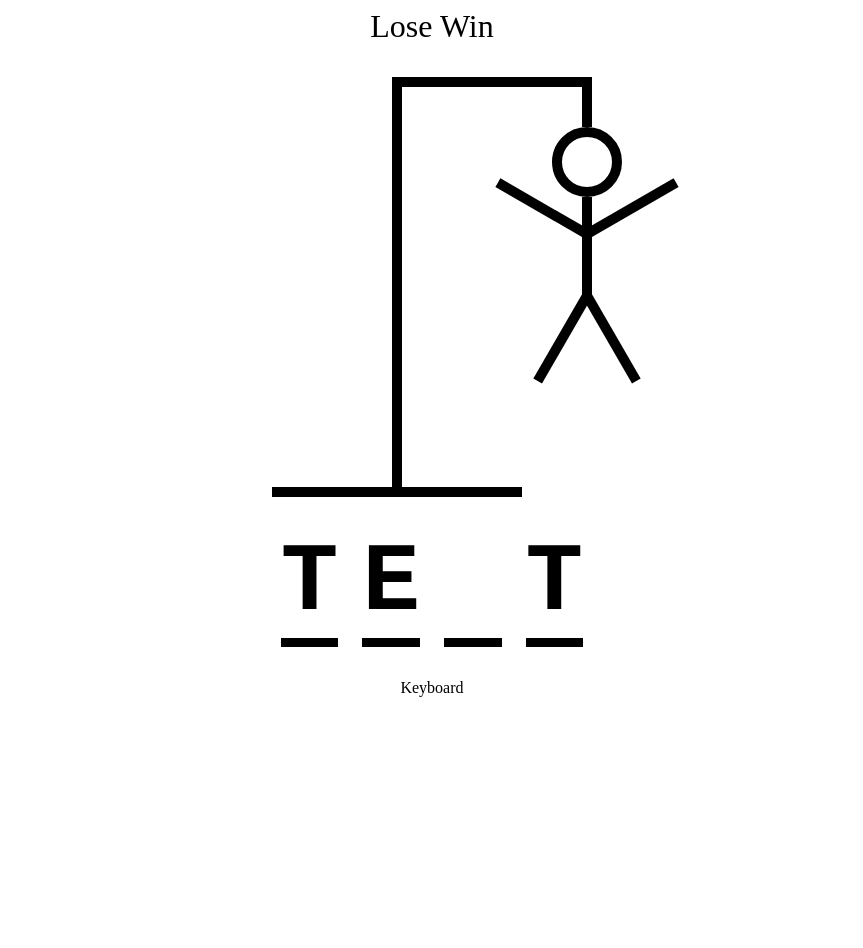
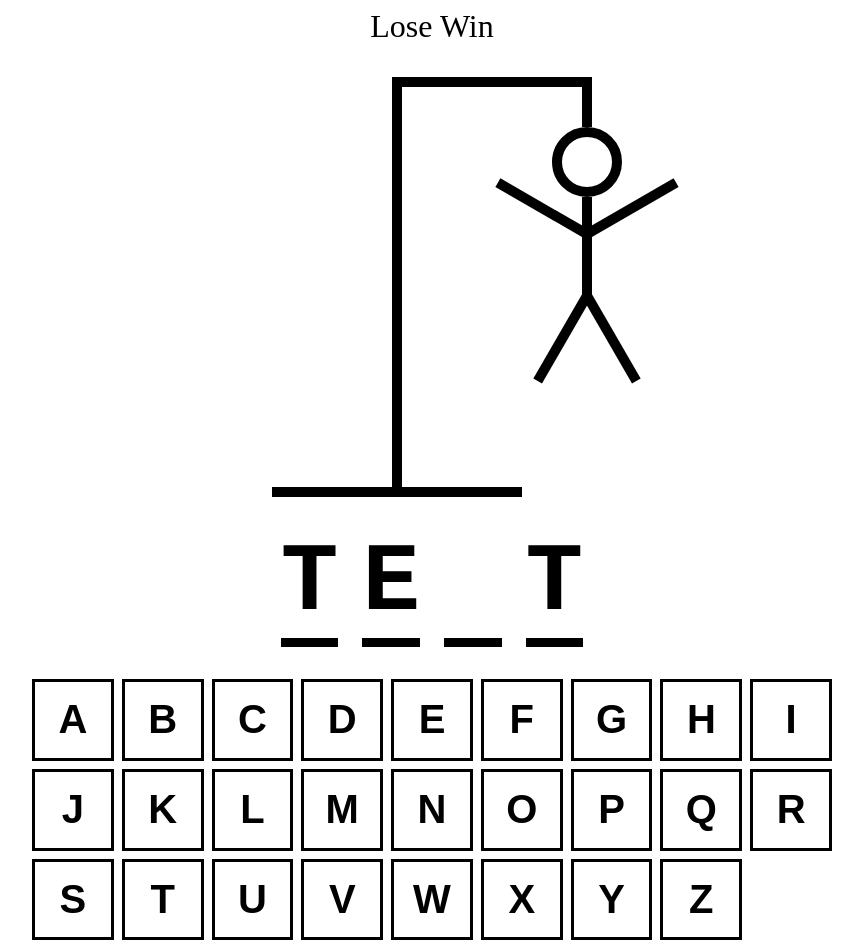
Before and after one commit to jls777/hangman, a React (Vite) app: page / in a window 1280 px wide. Shown: the whole page, without its empty margins (208-1071 px from the left). Before the commit the page ends 800 px from the top, so only its background shows below. Built offline with nearby package versions, Linux system fonts and the light colour scheme.

Commit message:
keyboard

```diff
--- a/src/App.tsx
+++ b/src/App.tsx
@@ -33,7 +33,9 @@
       </div>
       <HangmanDrawing />
       <HangmanWord />
-      <Keyboard />
+      <div style={{ alignSelf: "stretch" }}>
+        <Keyboard />
+      </div>
     </div>
   );
 }
--- /dev/null
+++ b/src/Keyboard.module.css
@@ -0,0 +1,26 @@
+.btn {
+  width: 100%;
+  border: 3px solid black;
+  background: none;
+  aspect-ratio: 1 / 1;
+  font-size: 2.5rem;
+  text-transform: uppercase;
+  padding: 0.5rem;
+  font-weight: bold;
+  cursor: pointer;
+  color: black;
+}
+
+.btn.active {
+  background-color: hsl(200, 100%, 50%);
+  color: white;
+}
+
+.btn.inactive {
+  opacity: 0.3;
+}
+
+.btn:hover:not(:disabled),
+.btn:focus:not(:disabled) {
+  background-color: hsl(200, 100%, 75%);
+}
--- a/src/Keyboard.tsx
+++ b/src/Keyboard.tsx
@@ -1,5 +1,51 @@
 import React from "react";
+import styles from "./Keyboard.module.css";
+
+const KEYS = [
+  "a",
+  "b",
+  "c",
+  "d",
+  "e",
+  "f",
+  "g",
+  "h",
+  "i",
+  "j",
+  "k",
+  "l",
+  "m",
+  "n",
+  "o",
+  "p",
+  "q",
+  "r",
+  "s",
+  "t",
+  "u",
+  "v",
+  "w",
+  "x",
+  "y",
+  "z",
+];
 
 export default function Keyboard() {
-  return <div>Keyboard</div>;
+  return (
+    <div
+      style={{
+        display: "grid",
+        gridTemplateColumns: "repeat(auto-fit, minmax(75px, 1fr))",
+        gap: ".5rem",
+      }}
+    >
+      {KEYS.map((key) => {
+        return (
+          <button className={styles.btn} key={key}>
+            {key}
+          </button>
+        );
+      })}
+    </div>
+  );
 }
```
